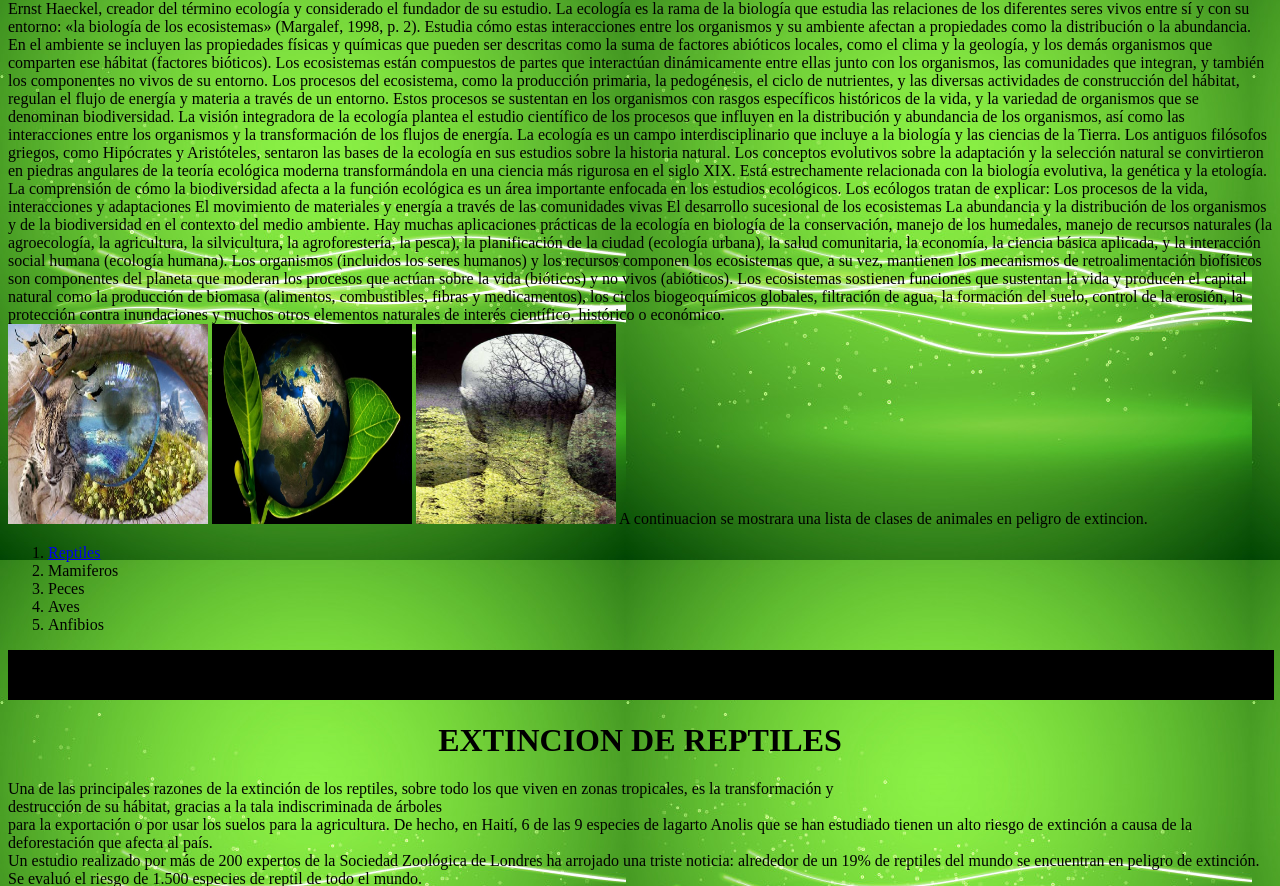
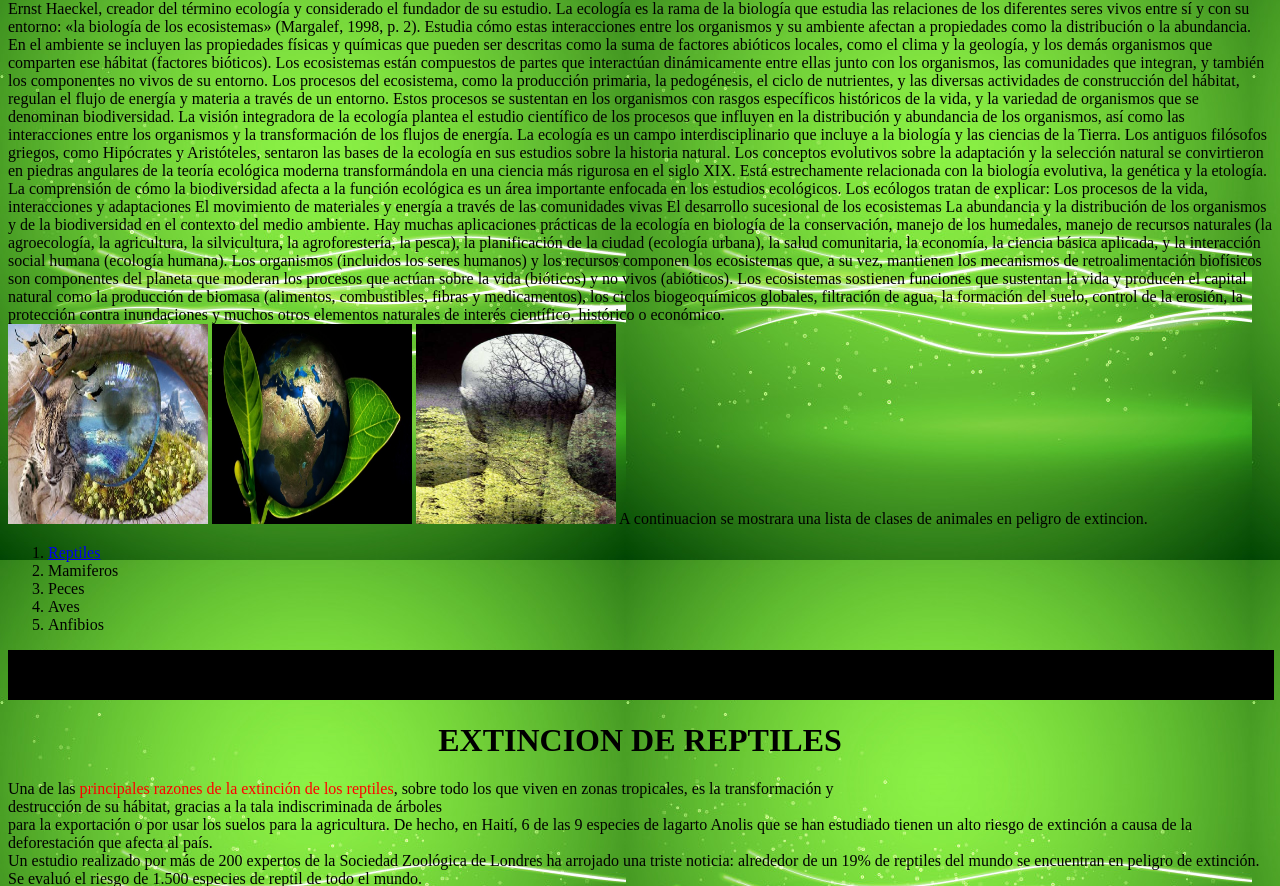
Before and after one commit to Chinoxtrex/Proyecto100, a plain HTML site: page index.html in a window 1280 px wide. Shown: the part 66-952 px from the top of the page. Drawn offline with Linux system fonts and the light colour scheme.

Commit message:
Update index.html

```diff
--- a/index.html
+++ b/index.html
@@ -28,7 +28,7 @@ A continuacion se mostrara una lista de clases de animales en peligro de extinci
 				<hr width="100%" size="50%" color="black" />
 <center><b><h1 id="reptiles">EXTINCION DE REPTILES</h1></b></center>
 <p>
-Una de las principales razones de la extinción de los reptiles, sobre todo los que viven en
+Una de las <span style="color:red">principales razones de la extinción de los reptiles</span>, sobre todo los que viven en
 zonas tropicales, es la transformación y<br> destrucción de su hábitat, gracias a la tala indiscriminada
 de árboles <br>para la exportación o por usar los suelos para la agricultura. De hecho, en
 Haití, 6 de las 9 especies de lagarto Anolis que se han estudiado tienen un alto riesgo
```
